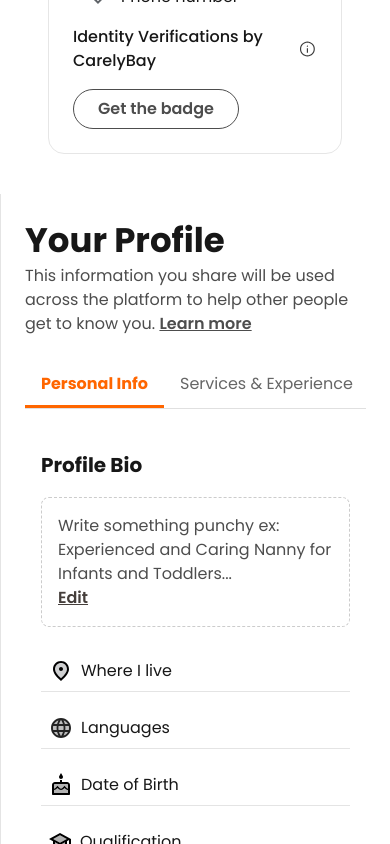
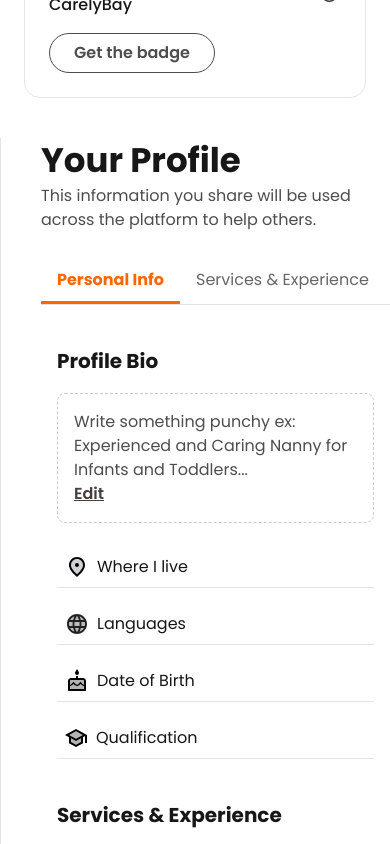
Before and after one commit to Musketeer-Digital/carelybay, a Next.js app: page /profile/create-profile in a window 390 px wide. Shown: the part 740-1584 px from the top of the page. Built offline with nearby package versions, Linux system fonts and the light colour scheme.

Commit message:
Fix scroll issue on small screens

```diff
--- a/src/app/components/feature/create-profile/profile-tabs.tsx
+++ b/src/app/components/feature/create-profile/profile-tabs.tsx
@@ -114,7 +114,13 @@ const ProfileTabs = () => {
         sx={{
           mt: 3,
           backgroundColor: COLORS.WHITE_COLOR,
-          maxHeight: "calc(100vh - 300px)",
+          height: {
+            xs: "calc(100dvh - 200px)",
+            sm: "calc(100dvh - 220px)",
+            md: "calc(100dvh - 240px)",
+            lg: "calc(100dvh - 260px)",
+            xl: "calc(100dvh - 280px)",
+          },
           overflowY: "auto",
           overflowX: "hidden",
           px: 2,
--- a/src/app/profile/create-profile/page.tsx
+++ b/src/app/profile/create-profile/page.tsx
@@ -8,35 +8,38 @@ import { COLORS } from "@/constants/colors";
 
 const Profile = () => {
   return (
-    <Box sx={{ p: 3 }}>
-      <Grid container spacing={3}>
+    <Box sx={{ height: "100%", overflow: "hidden" }}>
+      <Grid container sx={{ height: "100%" }}>
         <Grid item xs={12} md={4} lg={3}>
           <ProfileSidebar />
         </Grid>
+
         <Grid
+          item
+          xs={12}
+          md={8}
+          lg={9}
           sx={{
+            display: "flex",
+            flexDirection: "column",
+            height: "90dvh",
+            overflow: "hidden",
             borderLeft: "1px solid #E4E4E4",
             pl: 5,
             mt: 2,
           }}
-          item
-          xs={12}
-          md={8}
-          lg={9}
         >
-          <Box>
-            <Box sx={{ mb: 3 }}>
+          <Box sx={{ mb: 3, flexShrink: 0 }}>
             <Typography variant="h4" fontWeight="bold">
               Your Profile
             </Typography>
             <Typography color={COLORS.GREY_COLOR}>
               This information you share will be used across the platform to
-                help other people get to know you.{" "}
-                <Link href="/learn-more" sx={{ color: COLORS.GREY_COLOR }}>
-                  Learn more
-                </Link>
+              help others.
             </Typography>
           </Box>
+
+          <Box sx={{ flex: 1, minHeight: 0 }}>
             <ProfileTabs />
           </Box>
         </Grid>
```
Lines whose indentation alone changed are shown as unchanged.
